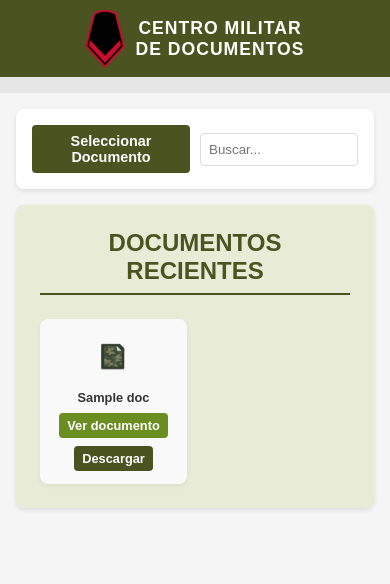
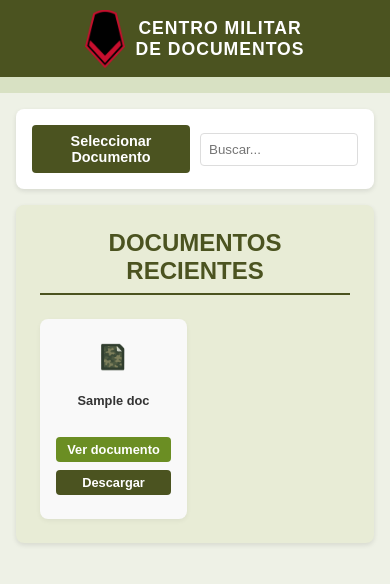
Before and after one commit to lattaalvaro/documentos, a Flask app: template templates/index.html in a window 390 px wide. Shown: the top 584 px of the page. Run offline with Flask 3, Linux system fonts and the light colour scheme; the template is opened without the code that fills it: most values are stand-ins (such as "Sample title", 1, 10 or a date in 2020).

Commit message:
Update style.css

```diff
--- a/static/css/style.css
+++ b/static/css/style.css
@@ -7,7 +7,7 @@
 }
 
 body {
-    background-color: #f5f5f5;
+    background-color: #EEF1E6; /* Verde muy claro para el fondo del body */
     color: #333;
 }
 
@@ -38,7 +38,7 @@ header h1 {
     display: flex;
     justify-content: flex-end;
     align-items: center;
-    background-color: #e6e6e6;
+    background-color: #D8E1C3; /* Verde claro para combinar */
     padding: 0.5rem 1rem;
 }
 
@@ -169,10 +169,10 @@ header h1 {
     padding-bottom: 0.5rem;
 }
 
-/* Lista de documentos - Rectangulares horizontales */
+/* Lista de documentos - Rectangulares verticales */
 .doc-list {
     display: grid;
-    grid-template-columns: repeat(3, 1fr); /* 3 documentos por fila */
+    grid-template-columns: repeat(5, 1fr); /* 5 documentos por fila en PC */
     gap: 1rem;
     max-width: 1400px;
     margin: 0 auto;
@@ -184,10 +184,10 @@ header h1 {
     padding: 1rem;
     box-shadow: 0 2px 5px rgba(0,0,0,0.05);
     display: flex;
-    flex-direction: row; /* Horizontal */
+    flex-direction: column; /* Vertical para ambos */
     align-items: center;
     transition: transform 0.3s, box-shadow 0.3s;
-    height: 100px; /* Altura fija para aspecto rectangular */
+    height: 220px; /* Altura fija para aspecto rectangular vertical */
 }
 
 .doc-card:hover {
@@ -199,37 +199,39 @@ header h1 {
     width: 40px;
     height: 50px;
     object-fit: contain;
-    margin-right: 1rem;
-    flex-shrink: 0;
+    margin-bottom: 0.8rem;
 }
 
 .doc-card-content {
-    flex: 1;
+    width: 100%;
     display: flex;
     flex-direction: column;
-    overflow: hidden;
+    align-items: center;
+    flex: 1;
 }
 
 .doc-card h3 {
     font-size: 0.9rem;
-    margin-bottom: 0.5rem;
+    margin-bottom: 0.8rem;
+    text-align: center;
     color: #333;
     word-break: break-word;
     overflow: hidden;
     display: -webkit-box;
     -webkit-line-clamp: 2;
     -webkit-box-orient: vertical;
+    height: 2.8em;
 }
 
 .doc-actions {
     display: flex;
-    flex-direction: row;
-    align-items: center;
-    gap: 0.5rem;
+    flex-direction: column;
+    width: 100%;
+    margin-top: auto;
 }
 
 .btn {
-    display: inline-block;
+    display: block;
     padding: 6px 10px;
     border-radius: 4px;
     text-decoration: none;
@@ -237,7 +239,7 @@ header h1 {
     font-weight: bold;
     transition: background-color 0.3s;
     font-size: 0.85rem;
-    white-space: nowrap;
+    margin-bottom: 0.5rem;
 }
 
 .btn.btn-primary {
@@ -331,13 +333,13 @@ header h1 {
 /* Responsive */
 @media (max-width: 1200px) {
     .doc-list {
-        grid-template-columns: repeat(2, 1fr); /* 2 documentos en pantallas medianas */
+        grid-template-columns: repeat(4, 1fr); /* 4 documentos en pantallas medianas */
     }
 }
 
 @media (max-width: 992px) {
     .doc-list {
-        grid-template-columns: repeat(2, 1fr); /* 2 documentos en pantallas más pequeñas */
+        grid-template-columns: repeat(3, 1fr); /* 3 documentos en pantallas más pequeñas */
     }
 }
 
@@ -396,30 +398,12 @@ header h1 {
         grid-template-columns: repeat(2, 1fr);
     }
 
-    /* Volver a estilo vertical para móviles */
     .doc-card {
-        flex-direction: column;
-        height: auto;
-        padding: 0.8rem;
+        height: 200px; /* Un poco más compacto en móvil */
     }
 
-    .doc-card img {
-        margin-right: 0;
-        margin-bottom: 0.5rem;
-    }
-
-    .doc-actions {
-        flex-direction: column;
-        width: 100%;
-    }
-
-    /* Ajustes para que en móvil se abra en nueva página */
-    .mobile-doc-link {
-        display: block;
-    }
-
-    .desktop-doc-modal {
-        display: none;
+    .doc-card h3 {
+        font-size: 0.8rem;
     }
 
     /* Ajustes para el modal en móvil */
@@ -459,10 +443,6 @@ header h1 {
         font-size: 1.1rem;
     }
 
-    .doc-card h3 {
-        font-size: 0.8rem;
-    }
-
     .btn {
         padding: 5px 8px;
         font-size: 0.8rem;
```
